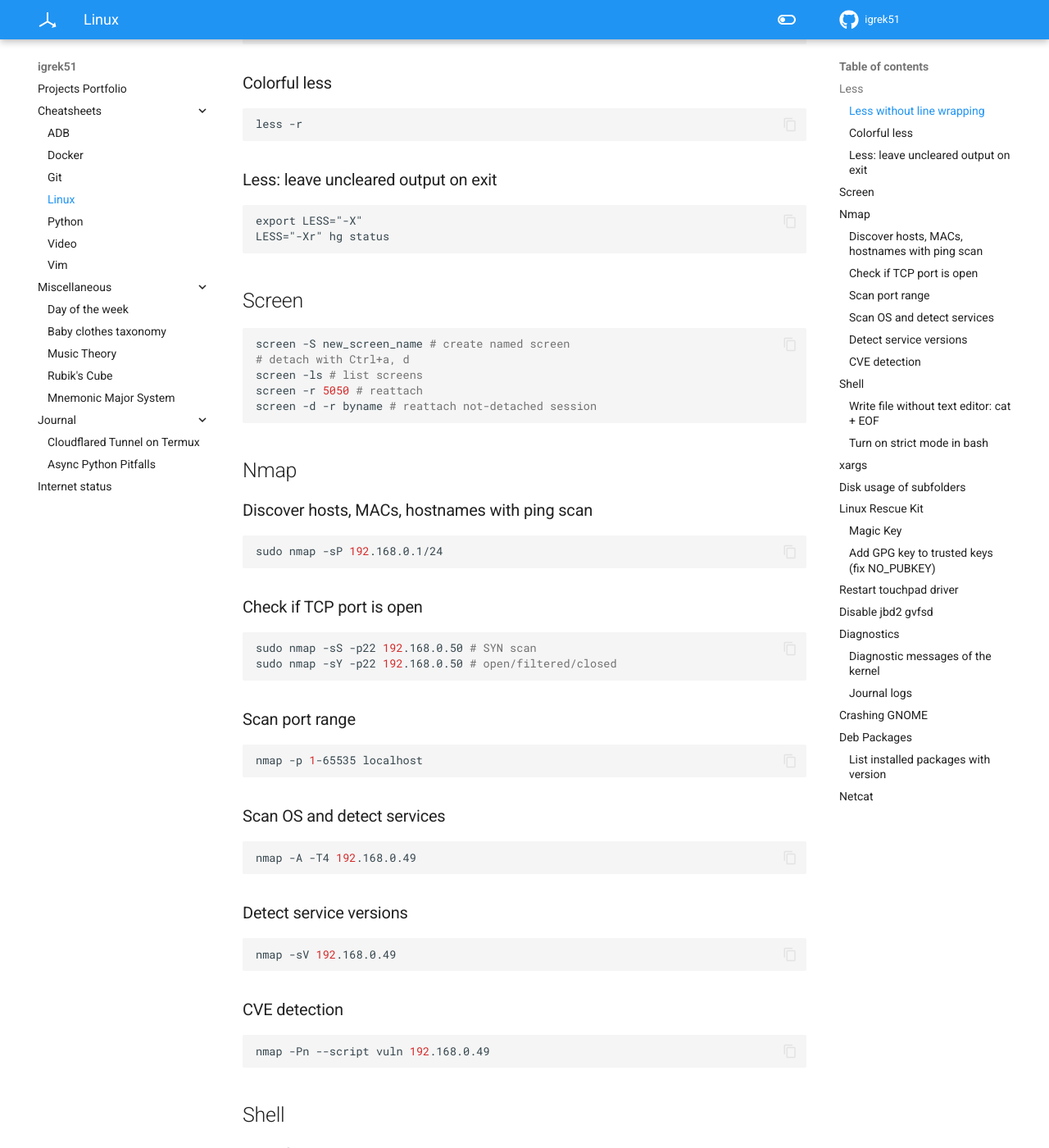
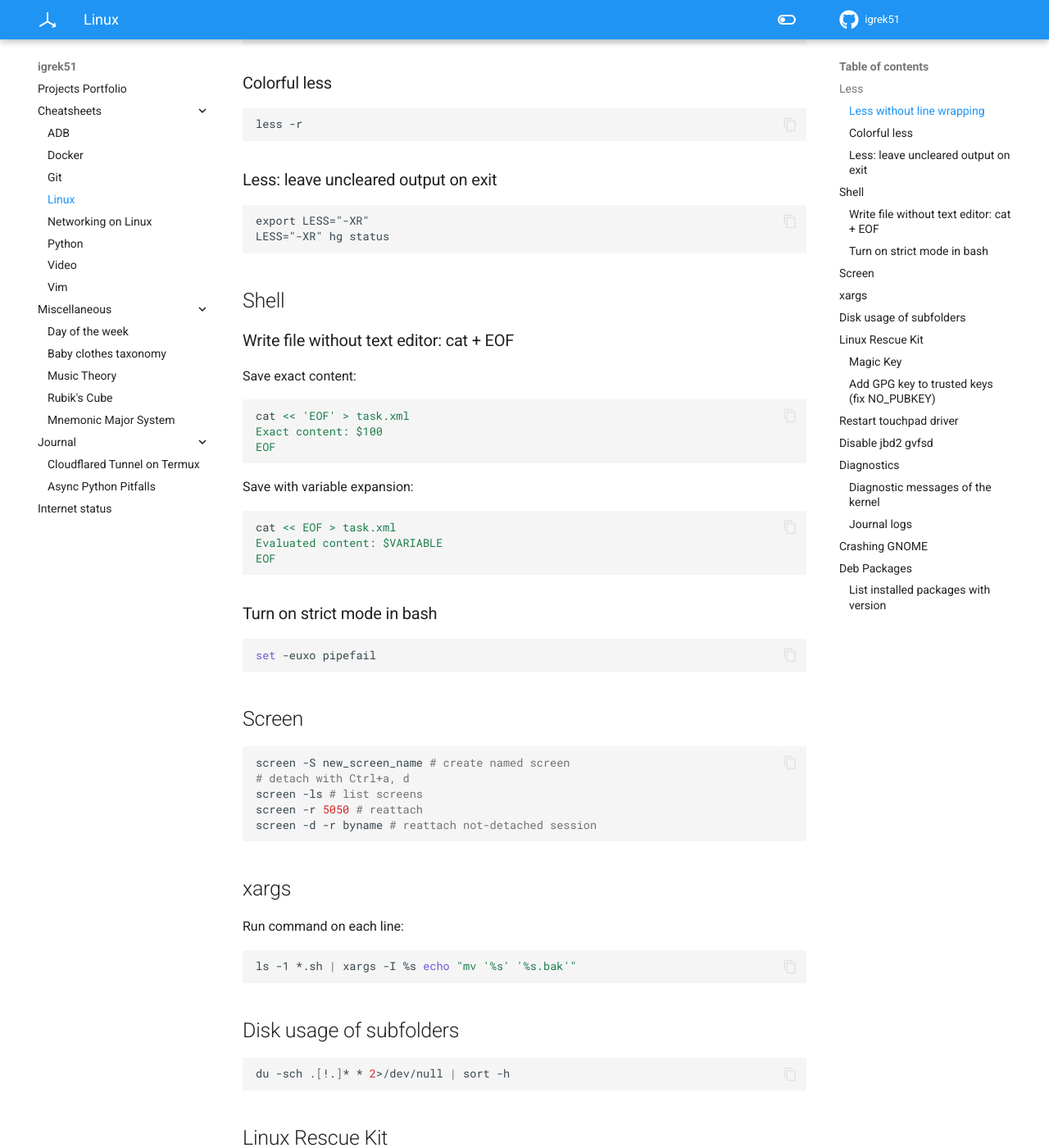
Before and after one commit to igrek51/igrek51.github.io, an MkDocs documentation site: the page built from docs/cheatsheet/linux.md, in a window 1280 px wide and 1400 px high, scrolled down 263 px. Shown: the whole window at 82% size. Built offline with MkDocs 1.6.1 and Material for MkDocs 9.7.7, drawn with Linux system fonts in a browser that asks for light colours; some of the changed text lies outside the part shown.

````diff
--- a/docs/cheatsheet/linux.md
+++ b/docs/cheatsheet/linux.md
@@ -11,49 +11,8 @@ less -r
 ```
 ### Less: leave uncleared output on exit
 ```
-export LESS="-X"
-LESS="-Xr" hg status
-```
-
-## Screen
-```shell
-screen -S new_screen_name # create named screen
-# detach with Ctrl+a, d
-screen -ls # list screens
-screen -r 5050 # reattach
-screen -d -r byname # reattach not-detached session
-```
-
-## Nmap
-### Discover hosts, MACs, hostnames with ping scan
-```shell
-sudo nmap -sP 192.168.0.1/24
-```
-
-### Check if TCP port is open
-```shell
-sudo nmap -sS -p22 192.168.0.50 # SYN scan
-sudo nmap -sY -p22 192.168.0.50 # open/filtered/closed
-```
-
-### Scan port range
-```sh
-nmap -p 1-65535 localhost
-```
-
-### Scan OS and detect services
-```sh
-nmap -A -T4 192.168.0.49
-```
-
-### Detect service versions
-```sh
-nmap -sV 192.168.0.49
-```
-
-### CVE detection
-```sh
-nmap -Pn --script vuln 192.168.0.49
+export LESS="-XR"
+LESS="-XR" hg status
 ```
 
 ## Shell
@@ -73,6 +32,15 @@ EOF
 ### Turn on strict mode in bash
 ```shell
 set -euxo pipefail
+```
+
+## Screen
+```shell
+screen -S new_screen_name # create named screen
+# detach with Ctrl+a, d
+screen -ls # list screens
+screen -r 5050 # reattach
+screen -d -r byname # reattach not-detached session
 ```
 
 ## xargs
@@ -127,6 +95,7 @@ sudo modprobe psmouse
 ```
 
 ## Disable jbd2 gvfsd
+(Reduce disk usage in background)
 ```sh
 pkill gvfsd-metadata
 rm -rf ~/.local/share/gvfs-metadata
@@ -171,13 +140,3 @@ dconf reset /org/gnome/desktop/interface/cursor-theme
 ```shell
 dpkg-query -f '${binary:Package}=${Version}\n' -W
 ```
-
-## Netcat
-Start Listening:
-```sh
-nc -lvp 1234
-```
-Connect:
-```sh
-nc -v 192.168.0.1 1234
-```
--- a/mkdocs.yml
+++ b/mkdocs.yml
@@ -51,6 +51,7 @@ nav:
     - Docker: cheatsheet/docker.md
     - Git: cheatsheet/git.md
     - Linux: cheatsheet/linux.md
+    - Networking on Linux: cheatsheet/networking.md
     - Python: cheatsheet/python.md
     - Video: cheatsheet/video.md
     - Vim: cheatsheet/vim.md
````
Also changed, not shown: docs/cheatsheet/networking.md (added, +54 -0 lines).
